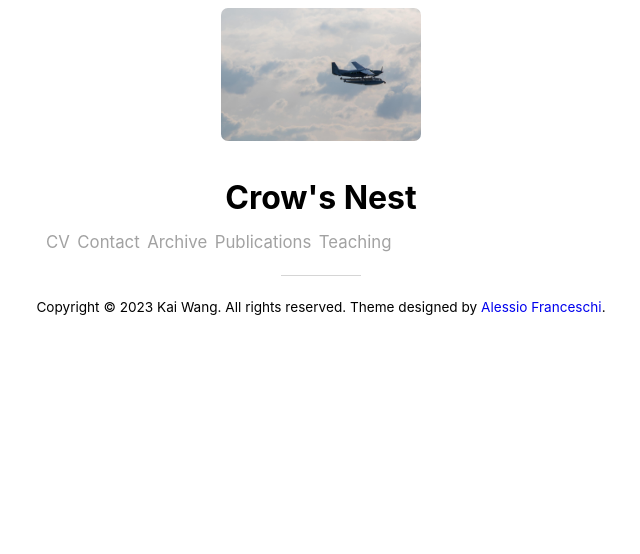
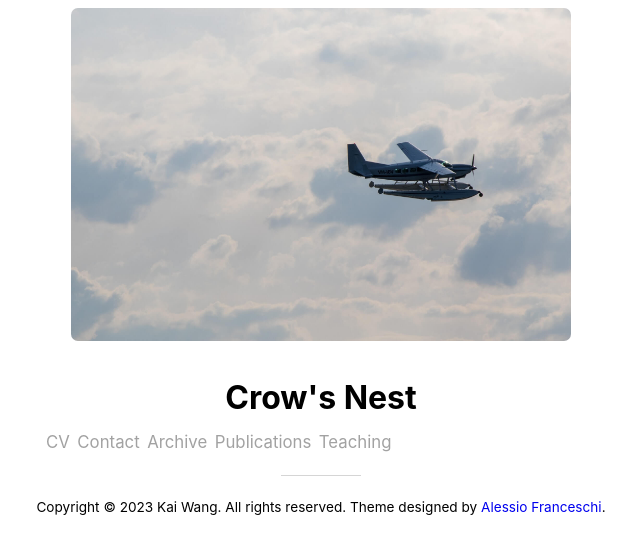
Before and after one commit to ICOTRT2024/Crow-Moon.github.io, a Jekyll site: the page built from index.html, in a window 1280 px wide. Shown: the top 554 px of the page, without its empty margins (319-959 px from the left). Built offline with Jekyll 4.4.1, drawn with Linux system fonts in a browser that asks for light colours; nearby versions of some CDN libraries; the list of posts is cut into pages by our own code.

Commit message:
Update default.html

```diff
--- a/_layouts/default.html
+++ b/_layouts/default.html
@@ -5,7 +5,7 @@
   <style>
       /* Style the image */
       img {
-        width: 200px;
+        width: 500px;
         height: auto;
       }
     </style>
@@ -13,7 +13,7 @@
 
 
 <body>
-<img src="assets/img/airplane.jpg" alt="cover" width="500" height="auto">
+<img src="assets/img/airplane.jpg" alt="cover">
   <div class="container">
 
     {% include header.html %}
```
